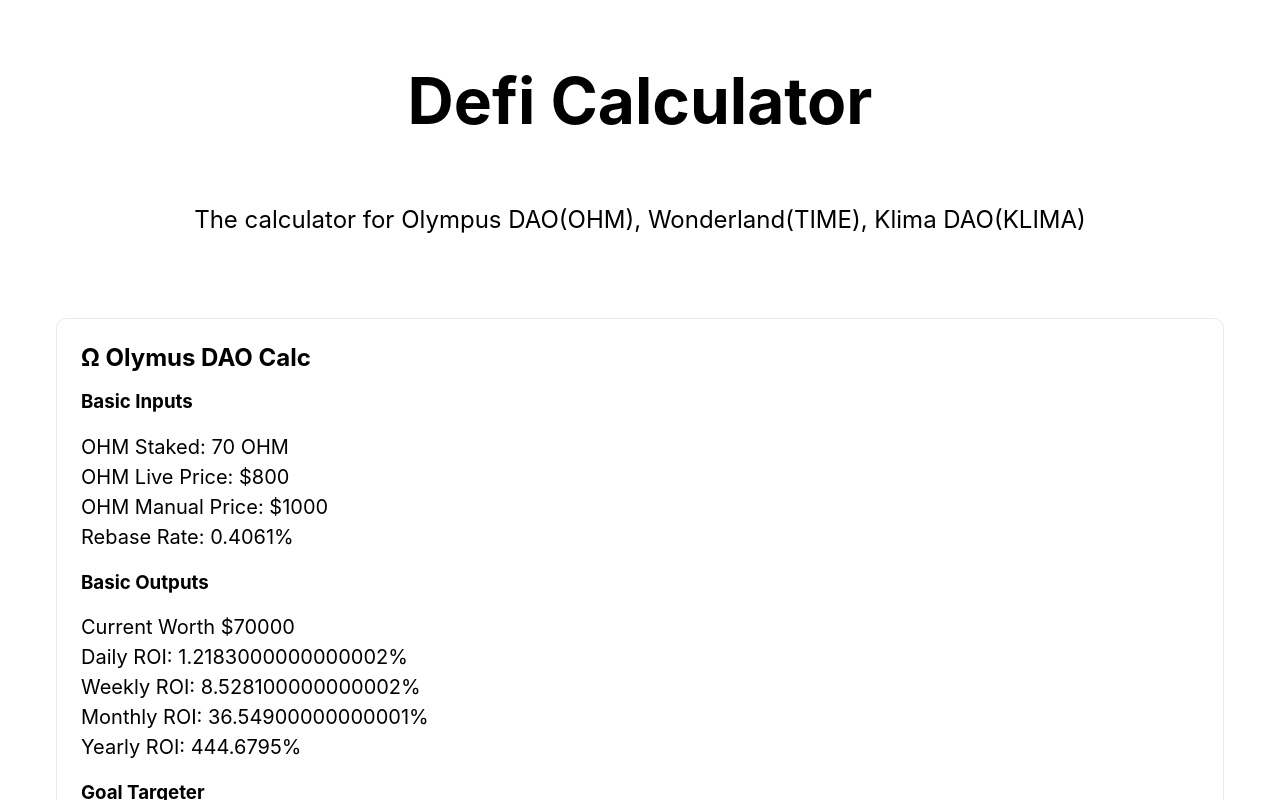
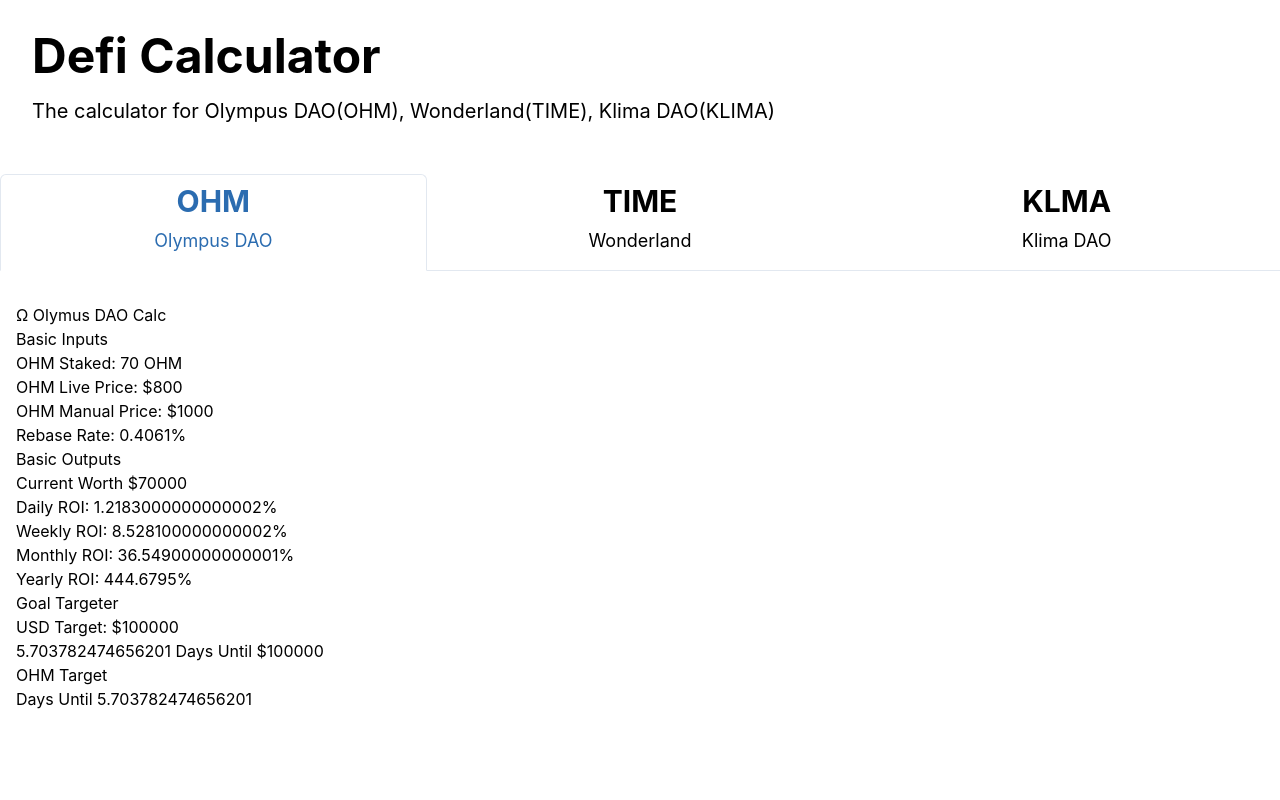
Before and after one commit to 0xsfj/degen-defi-calc, a Next.js app: page / in a window 1280 px wide. Shown: the top 800 px of the page. Built offline with nearby package versions, Linux system fonts and the light colour scheme.

Commit message:
Chakra UI Init

```diff
--- a/components/ohmCalculator.js
+++ b/components/ohmCalculator.js
@@ -1,4 +1,5 @@
 import { useState, useEffect } from 'react';
+import { Heading, Text, Box } from '@chakra-ui/react';
 
 // OHM Staking Calculator
 // Input Fields
@@ -67,7 +68,7 @@
 
   return (
     <>
-      <div>
+      <Box>
         <h2>Ω Olymus DAO Calc</h2>
 
         <h3>Basic Inputs</h3>
@@ -91,7 +92,7 @@
 
         <p>OHM Target</p>
         <p>Days Until {ohmTargetCalculated}</p>
-      </div>
+      </Box>
     </>
   );
 };
--- a/pages/_app.js
+++ b/pages/_app.js
@@ -1,7 +1,36 @@
-import '../styles/globals.css'
+import '../styles/globals.css';
+import { ChakraProvider, extendTheme } from '@chakra-ui/react';
 
-function MyApp({ Component, pageProps }) {
-  return <Component {...pageProps} />
+const theme = extendTheme({
+  fonts: {
+    // heading: 'Dela Gothic One',
+    // body: 'Syne',
+  },
+  colors: {
+    transparent: 'transparent',
+    black: '#000',
+    // white: '#FAE9D1',
+    // whiteAlpha: {
+    //   900: '#FAE9D1',
+    // },
+    gray: {
+      700: '#1c1c1c',
+      800: '#000',
+    },
+  },
+  config: {
+    initialColorMode: 'dark',
+    useSystemColorMode: true,
+  },
+});
+
+// const theme = extendTheme({ colors, config })
+
+function DefiCalc({ Component, pageProps }) {
+  return (
+    <ChakraProvider theme={theme}>
+      <Component {...pageProps} />
+    </ChakraProvider>
+  );
 }
-
-export default MyApp
+export default DefiCalc;
--- a/pages/index.js
+++ b/pages/index.js
@@ -1,6 +1,7 @@
 import Head from 'next/head';
 import Image from 'next/image';
-import styles from '../styles/Home.module.css';
+// import styles from '../styles/Home.module.css';
+import { Box, Flex, Heading, Text, Tabs, TabList, Tab, TabPanels, TabPanel, SimpleGrid } from '@chakra-ui/react';
 import OhmCalculator from '../components/ohmCalculator';
 
 export default function Home() {
@@ -12,22 +13,63 @@
         <link rel="icon" href="/favicon.ico" />
       </Head>
 
-      <main className={styles.main}>
-        <h1 className={styles.title}>Defi Calculator</h1>
-
-        <p className={styles.description}>The calculator for Olympus DAO(OHM), Wonderland(TIME), Klima DAO(KLIMA)</p>
-
-        <div className={styles.grid}>
-          <div className={styles.card}>
-            <OhmCalculator />
-          </div>
-
-          <a href="https://nextjs.org/learn" className={styles.card}>
-            <h2>Time Wonderland(TIME)</h2>
-            <p>Coming Soon</p>
-          </a>
-        </div>
-      </main>
+      <SimpleGrid as="main">
+        <Flex direction="column" p="8">
+          <Heading as="h1" size="2xl" mb={4}>
+            Defi Calculator
+          </Heading>
+          <Text fontSize="xl" mb={4}>
+            The calculator for Olympus DAO(OHM), Wonderland(TIME), Klima DAO(KLIMA)
+          </Text>
+        </Flex>
+        <Box>
+          <Tabs isFitted variant="enclosed">
+            <TabList mb="1em">
+              <Tab>
+                <Box>
+                  <Heading as="h2" size="lg" mb={2}>
+                    OHM
+                  </Heading>
+                  <Text fontSize="lg" mb={2}>
+                    Olympus DAO
+                  </Text>
+                </Box>
+              </Tab>
+              <Tab>
+                <Box>
+                  <Heading as="h2" size="lg" mb={2}>
+                    TIME
+                  </Heading>
+                  <Text fontSize="lg" mb={2}>
+                    Wonderland
+                  </Text>
+                </Box>
+              </Tab>
+              <Tab>
+                <Box>
+                  <Heading as="h2" size="lg" mb={2}>
+                    KLMA
+                  </Heading>
+                  <Text fontSize="lg" mb={2}>
+                    Klima DAO
+                  </Text>
+                </Box>
+              </Tab>
+            </TabList>
+            <TabPanels>
+              <TabPanel>
+                <OhmCalculator />
+              </TabPanel>
+              <TabPanel>
+                <Text>Coming Soon</Text>
+              </TabPanel>
+              <TabPanel>
+                <Text>Coming Soon</Text>
+              </TabPanel>
+            </TabPanels>
+          </Tabs>
+        </Box>
+      </SimpleGrid>
     </>
   );
 }
--- a/styles/globals.css
+++ b/styles/globals.css
@@ -1,4 +1,4 @@
-html,
+/* html,
 body {
   padding: 0;
   margin: 0;
@@ -13,4 +13,4 @@
 
 * {
   box-sizing: border-box;
-}
+} */
```
Also changed, not shown: package.json (+9 -1 lines), 2 other files (tests, documents, lock files or other folders).
